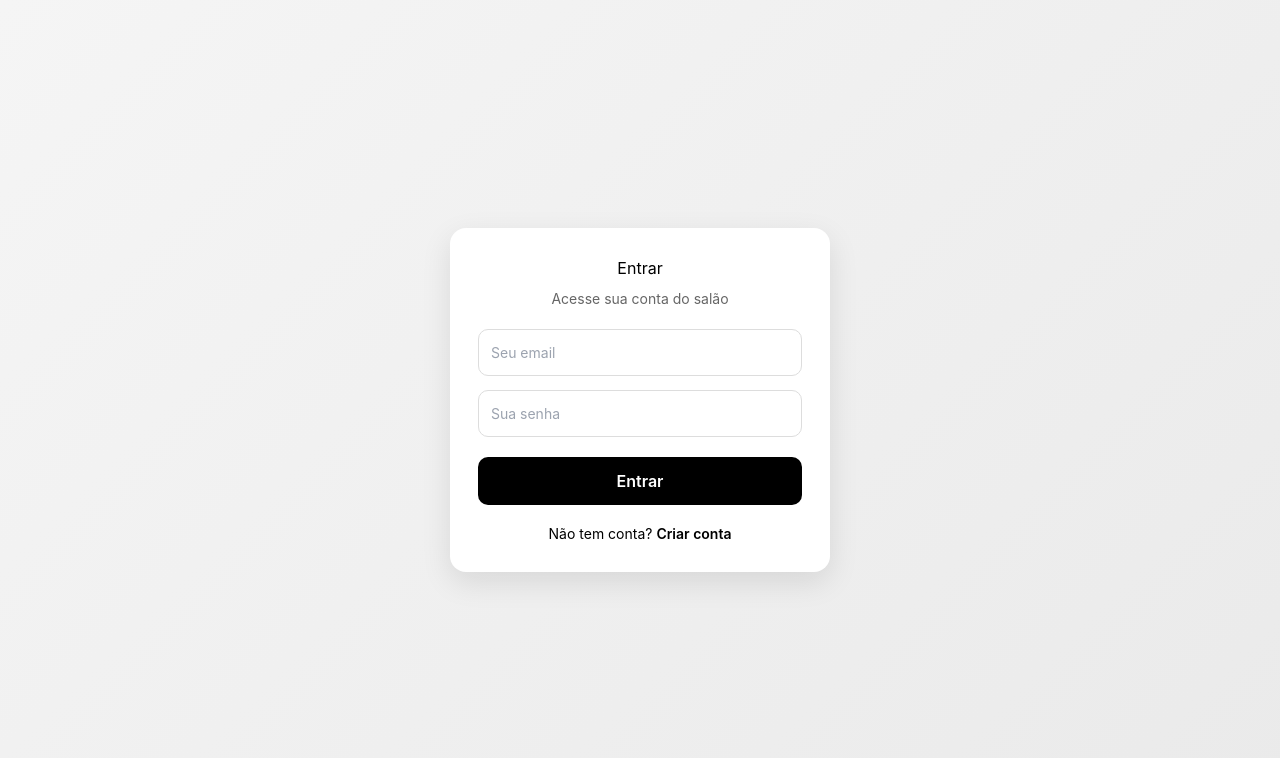
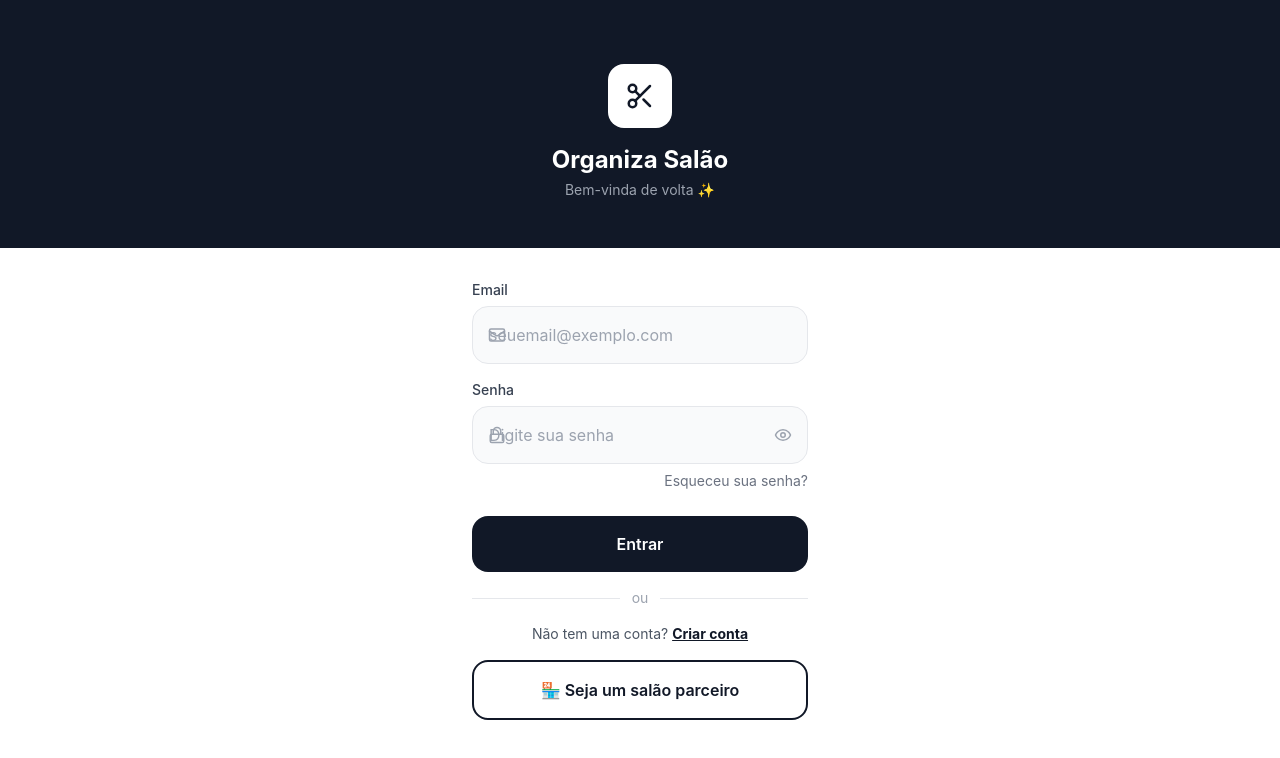
Before and after one commit to juliatedeschi7-creator/salao, a Next.js app: page /login in a window 1280 px wide. Shown: the top 758 px of the page. Built offline with nearby package versions, Linux system fonts and the light colour scheme.

Commit message:
Update page.tsx

```diff
--- a/src/app/login/page.tsx
+++ b/src/app/login/page.tsx
@@ -1,177 +1,176 @@
 'use client'
 
 import { useState } from 'react'
-import { useRouter } from 'next/navigation'
-import { createBrowserClient } from '@supabase/ssr'
-
-const supabase = createBrowserClient(
-  process.env.NEXT_PUBLIC_SUPABASE_URL!,
-  process.env.NEXT_PUBLIC_SUPABASE_ANON_KEY!
-)
+import { supabase } from '@/lib/supabase'
+import { Eye, EyeOff, Mail, Lock, Scissors } from 'lucide-react'
 
 export default function LoginPage() {
-  const router = useRouter()
+  const [email, setEmail] = useState('')
+  const [senha, setSenha] = useState('')
+  const [mostrarSenha, setMostrarSenha] = useState(false)
+  const [loading, setLoading] = useState(false)
+  const [erro, setErro] = useState('')
 
-  const [email, setEmail] = useState('')
-  const [password, setPassword] = useState('')
-  const [erro, setErro] = useState<string | null>(null)
-  const [loading, setLoading] = useState(false)
+  async function handleLogin() {
+    if (!email || !senha) { setErro('Preencha email e senha.'); return }
+    setLoading(true)
+    setErro('')
 
-  const handleLogin = async (e: React.FormEvent) => {
-    e.preventDefault()
-    setErro(null)
-    setLoading(true)
-
-    try {
     const { data, error } = await supabase.auth.signInWithPassword({
-        email,
-        password
+      email: email.trim().toLowerCase(),
+      password: senha,
     })
 
     if (error) {
-        setErro('Email ou senha inválidos')
+      setErro('Email ou senha incorretos.')
+      setLoading(false)
       return
     }
 
-      const user = data.user
+    const { data: profile } = await supabase
+      .from('profiles')
+      .select('role, aprovado, ativo, salao_id')
+      .eq('id', data.user.id)
+      .single()
 
-      if (!user) {
-        setErro('Erro ao obter usuário')
+    if (!profile) {
+      setErro('Perfil não encontrado.')
+      setLoading(false)
       return
     }
 
-      const { data: perfil, error: erroPerfil } = await supabase
-        .from('profiles')
-        .select('*')
-        .eq('id', user.id)
-        .single()
-
-      if (erroPerfil || !perfil) {
-        setErro('Perfil não encontrado')
+    if (!profile.ativo) {
+      await supabase.auth.signOut()
+      setErro('Sua conta foi desativada. Entre em contato com o suporte.')
+      setLoading(false)
       return
     }
 
-      if (!perfil.aprovado) {
-        setErro('Seu cadastro está aguardando aprovação')
+    if (profile.role === 'admin_geral') {
+      window.location.href = '/admin'
       return
     }
 
-      router.push('/salao')
+    if (!profile.aprovado) {
+      await supabase.auth.signOut()
+      setErro('Sua conta ainda aguarda aprovação do administrador.')
+      setLoading(false)
+      return
+    }
 
-    } catch (err) {
-      setErro('Erro inesperado ao entrar')
-    } finally {
+    if (profile.role === 'dono_salao') {
+      if (!profile.salao_id) {
+        window.location.href = '/criar-salao'
+        return
+      }
+      const { data: salao } = await supabase
+        .from('saloes')
+        .select('pausado, aprovado')
+        .eq('id', profile.salao_id)
+        .single()
+
+      if (salao?.pausado) {
+        await supabase.auth.signOut()
+        setErro('Seu salão está pausado. Entre em contato com o administrador.')
         setLoading(false)
+        return
       }
+      if (!salao?.aprovado) {
+        await supabase.auth.signOut()
+        setErro('Seu salão ainda aguarda aprovação do administrador.')
+        setLoading(false)
+        return
+      }
+      window.location.href = '/salao'
+      return
+    }
+
+    if (profile.role === 'funcionario') {
+      window.location.href = '/funcionario'
+      return
+    }
+
+    window.location.href = '/cliente'
   }
 
   return (
-    <div style={{
-      minHeight: '100vh',
-      display: 'flex',
-      alignItems: 'center',
-      justifyContent: 'center',
-      background: 'linear-gradient(135deg, #f5f5f5, #eaeaea)'
-    }}>
-      <div style={{
-        width: '100%',
-        maxWidth: 380,
-        background: '#fff',
-        padding: 28,
-        borderRadius: 16,
-        boxShadow: '0 10px 30px rgba(0,0,0,0.1)'
-      }}>
+    <div className="min-h-screen bg-white flex flex-col">
+      {/* Topo decorativo */}
+      <div className="bg-gray-900 px-6 pt-16 pb-12 flex flex-col items-center">
+        <div className="w-16 h-16 rounded-2xl bg-white flex items-center justify-center mb-4">
+          <Scissors size={30} className="text-gray-900" />
+        </div>
+        <h1 className="text-white text-2xl font-bold">Organiza Salão</h1>
+        <p className="text-gray-400 text-sm mt-1">Bem-vinda de volta ✨</p>
+      </div>
 
-        <h1 style={{
-          textAlign: 'center',
-          marginBottom: 8
-        }}>
-          Entrar
-        </h1>
+      {/* Formulário */}
+      <div className="flex-1 px-6 py-8 flex flex-col gap-4 max-w-sm mx-auto w-full">
+        <div>
+          <label className="text-sm font-medium text-gray-700 mb-1.5 block">Email</label>
+          <div className="relative">
+            <Mail size={18} className="absolute left-4 top-1/2 -translate-y-1/2 text-gray-400" />
+            <input
+              className="input-field pl-11"
+              type="email"
+              placeholder="seuemail@exemplo.com"
+              value={email}
+              onChange={e => setEmail(e.target.value)}
+              onKeyDown={e => e.key === 'Enter' && handleLogin()}
+            />
+          </div>
+        </div>
 
-        <p style={{
-          textAlign: 'center',
-          color: '#666',
-          marginBottom: 20,
-          fontSize: 14
-        }}>
-          Acesse sua conta do salão
+        <div>
+          <label className="text-sm font-medium text-gray-700 mb-1.5 block">Senha</label>
+          <div className="relative">
+            <Lock size={18} className="absolute left-4 top-1/2 -translate-y-1/2 text-gray-400" />
+            <input
+              className="input-field pl-11 pr-12"
+              type={mostrarSenha ? 'text' : 'password'}
+              placeholder="Digite sua senha"
+              value={senha}
+              onChange={e => setSenha(e.target.value)}
+              onKeyDown={e => e.key === 'Enter' && handleLogin()}
+            />
+            <button
+              className="absolute right-4 top-1/2 -translate-y-1/2 text-gray-400"
+              onClick={() => setMostrarSenha(!mostrarSenha)}>
+              {mostrarSenha ? <EyeOff size={18} /> : <Eye size={18} />}
+            </button>
+          </div>
+          <div className="text-right mt-1">
+            <span className="text-gray-500 text-sm cursor-pointer">Esqueceu sua senha?</span>
+          </div>
+        </div>
+
+        {erro && (
+          <div className="bg-red-50 border border-red-200 rounded-xl px-4 py-3">
+            <p className="text-red-600 text-sm text-center">{erro}</p>
+          </div>
+        )}
+
+        <button className="btn-primary mt-2" onClick={handleLogin} disabled={loading}>
+          {loading
+            ? <div className="w-5 h-5 border-2 border-white border-t-transparent rounded-full animate-spin" />
+            : 'Entrar'}
+        </button>
+
+        <div className="flex items-center gap-3">
+          <div className="flex-1 h-px bg-gray-200" />
+          <span className="text-gray-400 text-sm">ou</span>
+          <div className="flex-1 h-px bg-gray-200" />
+        </div>
+
+        <p className="text-center text-gray-600 text-sm">
+          Não tem uma conta?{' '}
+          <a href="/cadastro" className="text-gray-900 font-bold underline">Criar conta</a>
         </p>
 
-        <form
-          onSubmit={handleLogin}
-          style={{
-            display: 'flex',
-            flexDirection: 'column',
-            gap: 14
-          }}
-        >
-          <input
-            type="email"
-            placeholder="Seu email"
-            value={email}
-            onChange={(e) => setEmail(e.target.value)}
-            required
-            style={{
-              padding: 12,
-              borderRadius: 10,
-              border: '1px solid #ddd',
-              fontSize: 14
-            }}
-          />
-
-          <input
-            type="password"
-            placeholder="Sua senha"
-            value={password}
-            onChange={(e) => setPassword(e.target.value)}
-            required
-            style={{
-              padding: 12,
-              borderRadius: 10,
-              border: '1px solid #ddd',
-              fontSize: 14
-            }}
-          />
-
-          <button
-            type="submit"
-            disabled={loading}
-            style={{
-              padding: 12,
-              borderRadius: 10,
-              border: 'none',
-              background: '#000',
-              color: '#fff',
-              fontWeight: 600,
-              cursor: 'pointer',
-              marginTop: 6
-            }}
-          >
-            {loading ? 'Entrando...' : 'Entrar'}
-          </button>
-
-          {erro && (
-            <p style={{
-              color: 'red',
-              textAlign: 'center',
-              fontSize: 13
-            }}>
-              {erro}
-            </p>
-          )}
-        </form>
-
-        <p style={{
-          textAlign: 'center',
-          marginTop: 18,
-          fontSize: 14
-        }}>
-          Não tem conta?{' '}
-          <a href="/cadastro" style={{ color: '#000', fontWeight: 600 }}>
-            Criar conta
+        <a href="/cadastro?tipo=salao"
+          className="btn-secondary text-center">
+          🏪 Seja um salão parceiro
         </a>
-        </p>
       </div>
     </div>
   )
```
Lines whose indentation alone changed are shown as unchanged.
